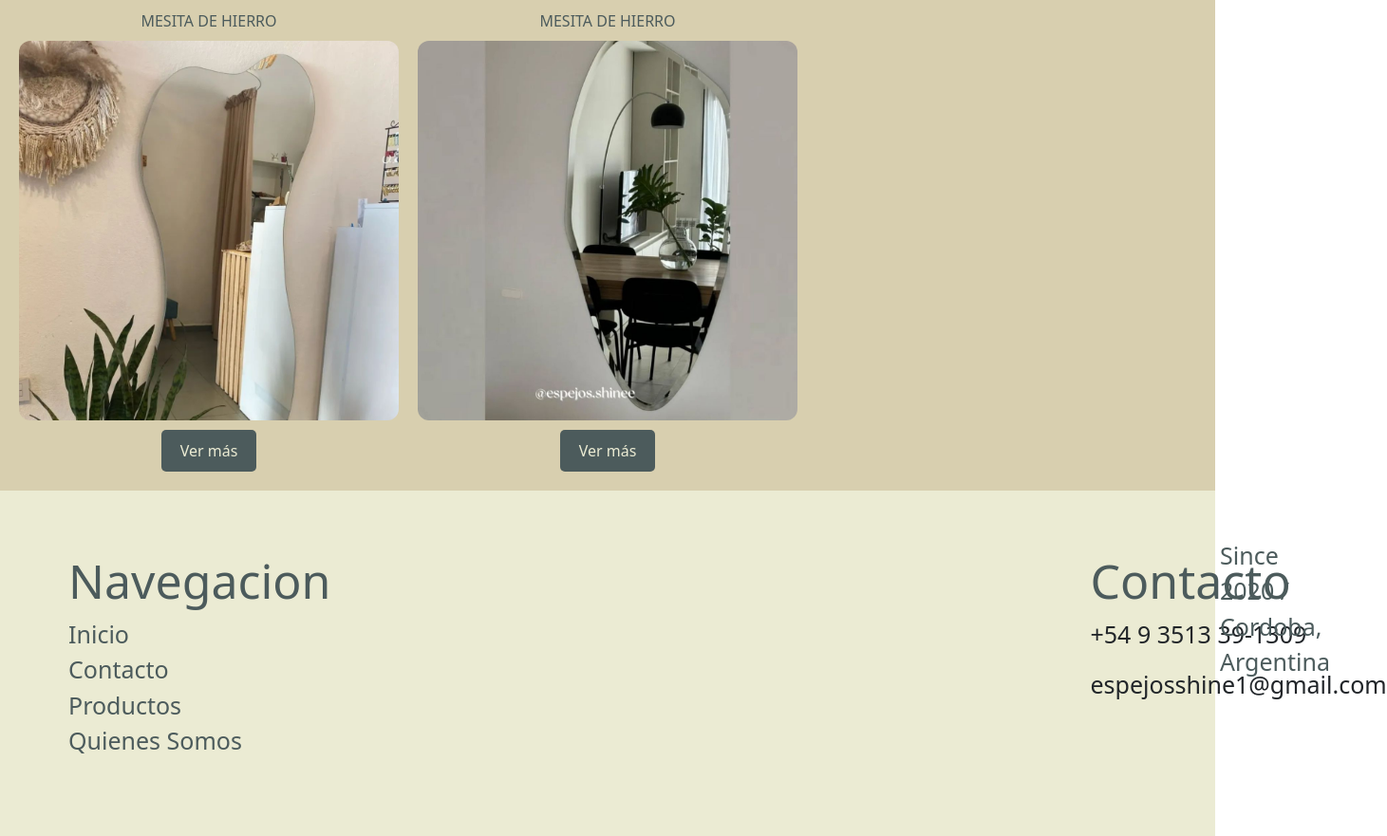
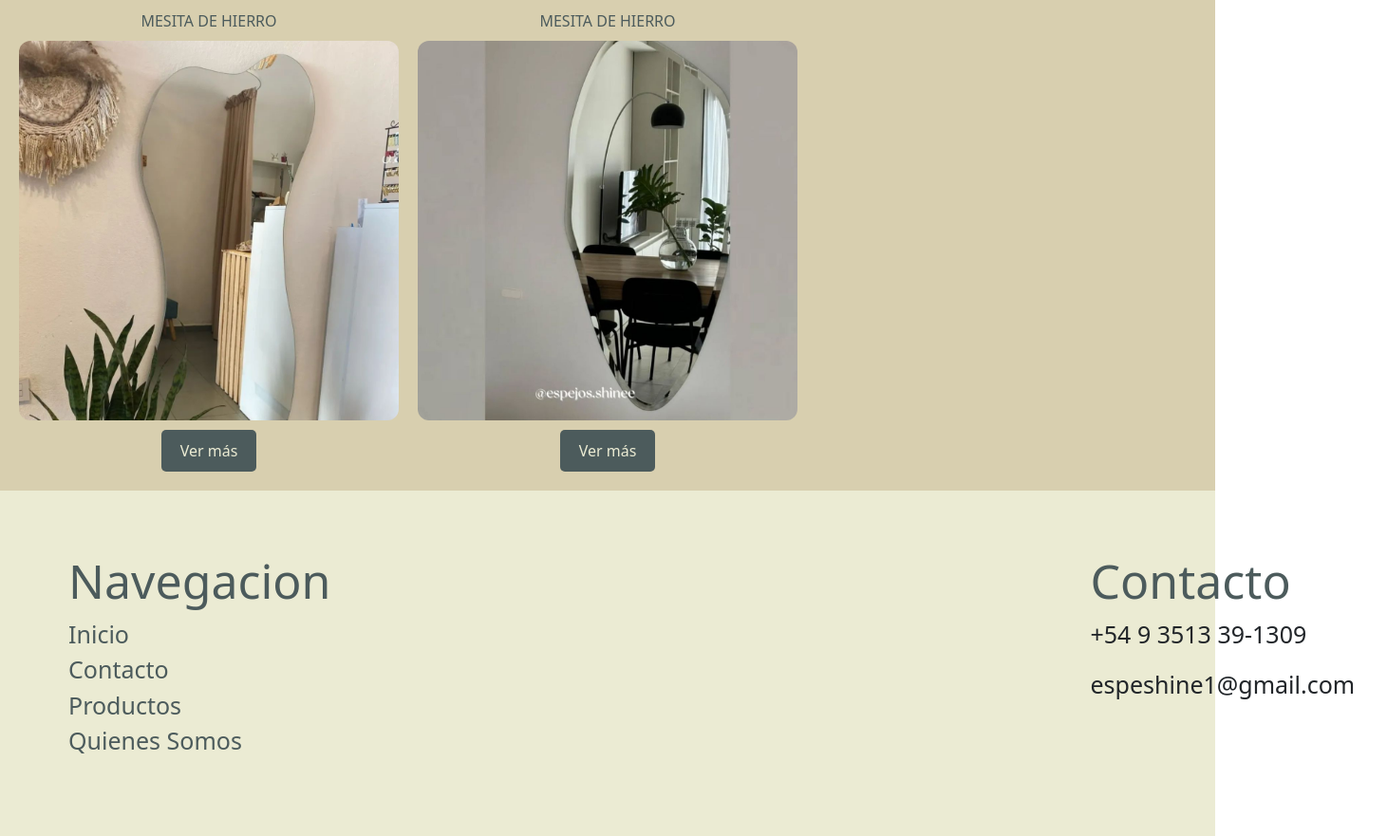
Before and after one commit to gonchi2005/Proyecto-Final, a website: page pages/productos.html in a window 1280 px wide. Shown: the part 1243-2124 px from the top of the page at 95% size, 1461 px wide, since content can reach past the window. Drawn offline with nearby package versions, Linux system fonts and the light colour scheme.

Commit message:
cambios guardados

```diff
--- a/pages/productos.html
+++ b/pages/productos.html
@@ -115,12 +115,9 @@
                     <li class="pie-finalcont">
                         <h2>Contacto</h2>
                         <p>+54 9 3513 39-1309</p>
-                        <p>espejosshine1@gmail.com</p>
+                        <p>espeshine1@gmail.com</p>
                     </li>
                 </ul>
-        </section>
-         <section class="pie-final" id="tiempo vigente">
-            <p>Since 2020 / Cordoba, Argentina</p>
         </section>
     </footer>
 
--- a/scss/layout/_contacto.scss
+++ b/scss/layout/_contacto.scss
@@ -104,7 +104,6 @@
   .contenido-pie a {
     color: #4C5B5C;
     text-decoration: none;
-
     font-size: 25px;
   }
   .contenido-pie a:hover {
```
Also changed, not shown: pages/contacto.html (+1 -1 lines), pages/quienes-somos.html (+1 -1 lines), 1 other file.
